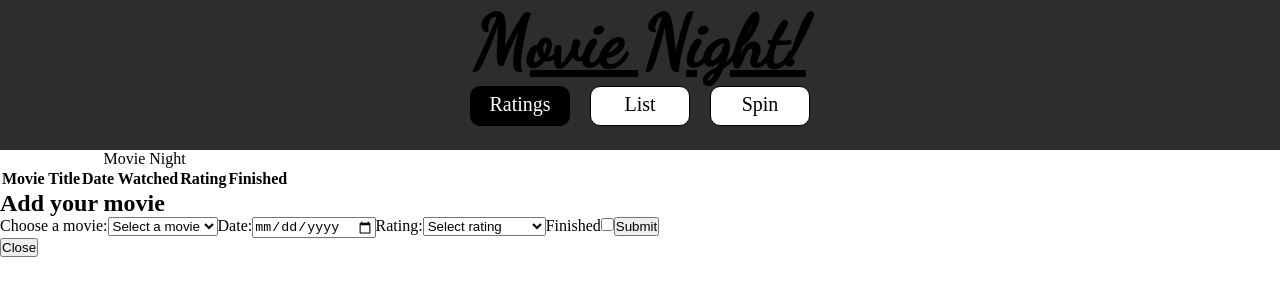
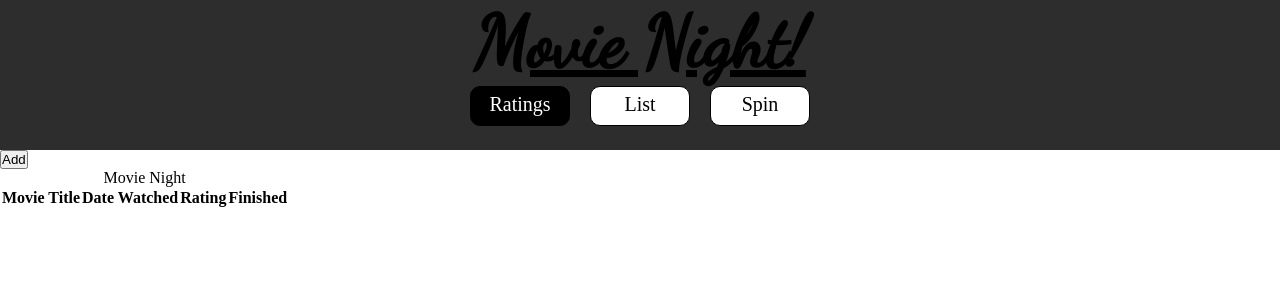
Before and after one commit to Andrew-Wand/movielist-app-react, a React (Create React App) app: page / in a window 1280 px wide. Shown: the top 300 px of the page. Built offline with nearby package versions, Linux system fonts and the light colour scheme.

Commit message:
can show and hide modals

```diff
--- a/src/components/MovieList.jsx
+++ b/src/components/MovieList.jsx
@@ -50,15 +50,19 @@ const useSortableData = (items, config = null) => {
 // Movie List COMPONENT //
 
 function MovieList({ movies, movieList, setMovieList }) {
-  // const { movies, movieList, setMovieList } = props;
+  const [movieName, setMovieName] = useState("");
 
-  const [movieName, setMovieName] = useState("");
+  const [show, setShow] = useState(false);
+
+  const handleShow = () => setShow(true);
 
   const { items, requestSort, getClassNameFor } = useSortableData(movieList);
   return (
     <div className="movielist-container">
       <div className="addbtn-container">
-        <button className="movielist-addbtn">Add</button>
+        <button className="movielist-addbtn" onClick={handleShow}>
+          Add
+        </button>
       </div>
       <MovieListModal
         movies={items}
@@ -66,6 +70,8 @@ function MovieList({ movies, movieList, setMovieList }) {
         movieList={movieList}
         setMovieName={setMovieName}
         setMovieList={setMovieList}
+        show={show}
+        setShow={setShow}
       />
       <br />
       <div className="movielist-table">
--- a/src/components/MovieListModal.jsx
+++ b/src/components/MovieListModal.jsx
@@ -4,12 +4,15 @@ function MovieListModal({
   movieList,
   setMovieName,
   setMovieList,
+  setShow,
+  show,
 }) {
   // Handle submit for new movie
   const handleSubmit = (e) => {
     e.preventDefault();
     setMovieList((current) => [...current, movieName]);
     e.target.reset();
+    handleClose();
   };
 
   // Create New Id for each added to array
@@ -27,8 +30,13 @@ function MovieListModal({
     });
   };
 
+  const handleClose = () => setShow(false);
+
   return (
-    <div className="modal-container">
+    <div
+      className="modal-container"
+      style={{ opacity: show ? "1" : "0", display: show ? "block" : "none" }}
+    >
       <div className="modal-content">
         <div className="modal-header">
           <h4 className="modal-title">Modal</h4>
@@ -43,7 +51,7 @@ function MovieListModal({
           </div>
         </div>
         <div className="modal-footer">
-          <button>Close</button>
+          <button onClick={handleClose}>Close</button>
         </div>
       </div>
     </div>
--- a/src/components/RatingTable.jsx
+++ b/src/components/RatingTable.jsx
@@ -47,11 +47,19 @@ function RatingTable({ movieList }) {
       finished: finished,
     };
     addWatchedMovie(movie);
+    e.target.reset();
   };
+
+  // MODAL
+  const [show, setShow] = useState(false);
+
+  const handleShow = () => setShow(true);
+  const handleClose = () => setShow(false);
 
   return (
     <div className="rating-table-container">
       <div className="rating-table">
+        <button onClick={handleShow}>Add</button>
         <table>
           <caption>Movie Night</caption>
           <thead>
@@ -76,7 +84,10 @@ function RatingTable({ movieList }) {
         </table>
       </div>
 
-      <div className="rating-modal-container">
+      <div
+        className="rating-modal-container"
+        style={{ opacity: show ? "1" : "0", display: show ? "block" : "none" }}
+      >
         <div className="rating-modal-header">
           <div className="rating-title">
             <h2>Add your movie</h2>
@@ -119,7 +130,7 @@ function RatingTable({ movieList }) {
         </div>
 
         <div className="rating-modal-footer">
-          <button>Close</button>
+          <button onClick={handleClose}>Close</button>
         </div>
       </div>
     </div>
```
